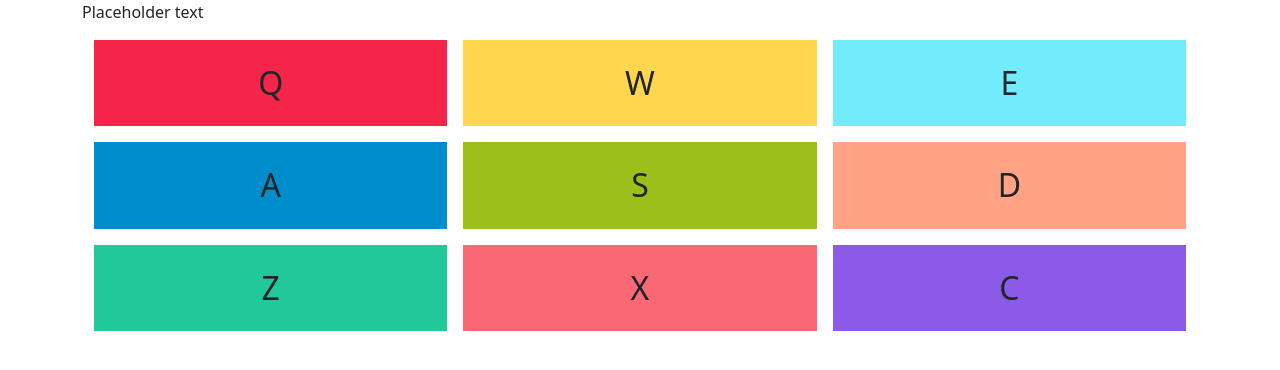
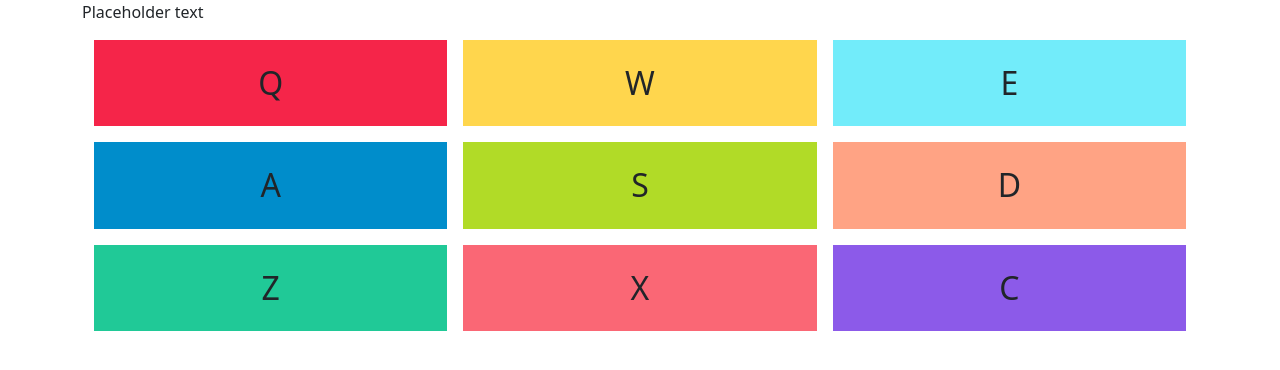
Before and after one commit to hannah-robinson/drum-machine, a website: page index.html in a window 1280 px wide. Drawn offline with nearby package versions, Linux system fonts and the light colour scheme.

Commit message:
Change shade of grren

```diff
--- a/scss/style.scss
+++ b/scss/style.scss
@@ -15,7 +15,7 @@ $custom-colors: (
   "peach":#FFA384,
   "violet-sky":#8c5ae9,
   "bubble-gum":#FA6775,
-  "leaf":#9BC01C,
+  "leaf":#b1db27,
   "lagoon":#20c997,
   "sea":#72ecfa
 );
```
Also changed, not shown: css/style.css.
